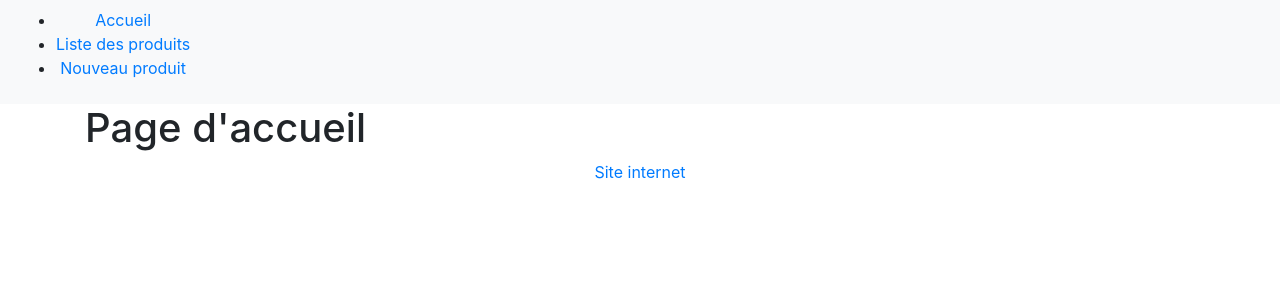
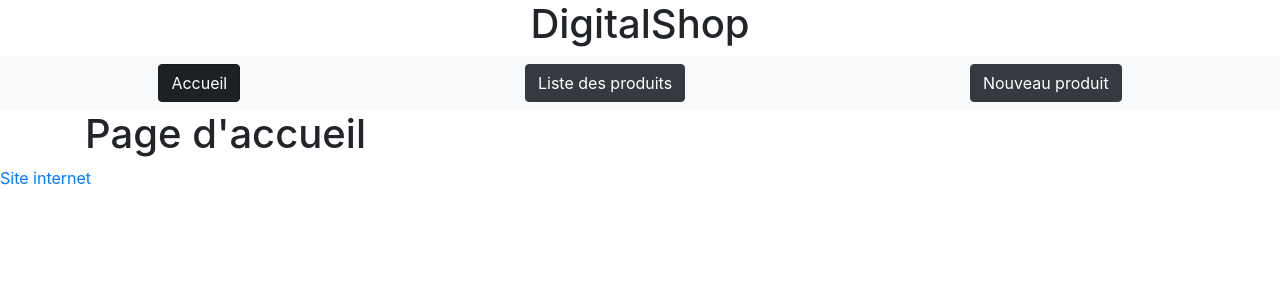
Before and after one commit to SebFox2011/ecommerce-api, a React (Create React App) app in the folder ecommerce-react/: page / in a window 1280 px wide. Shown: the top 300 px of the page. Built offline with nearby package versions, Linux system fonts and the light colour scheme.

Commit message:
Ajout d'un message utilisateur sur l'enregistrement d'un produit de 3s

```diff
--- a/ecommerce-react/src/App.css
+++ b/ecommerce-react/src/App.css
@@ -1,8 +1,3 @@
-.App {
-  display: flex;
-  flex-direction: column;
-  text-align: center;
-}
 .album img {
   height: 225px;
   object-fit: contain;
--- a/ecommerce-react/src/Component/Cart.js
+++ b/ecommerce-react/src/Component/Cart.js
@@ -11,8 +11,8 @@ class Cart extends Component {
         );
 
         return (
-            <div>
-                <h2>Panier</h2>
+            <div className="text-center justify-content-center">
+                <h2 >Panier</h2>
                 {items}
             </div>
         );
--- a/ecommerce-react/src/Component/MainMenu.js
+++ b/ecommerce-react/src/Component/MainMenu.js
@@ -4,19 +4,16 @@ import {NavLink} from "react-router-dom";
 class MainMenu extends Component {
     render() {
         return (
-            <nav className="navbar navbar-expand-lg navbar-light bg-light">
-                <ul>
-                    <li>
-                        <NavLink exact to="/" activeClassName="active">Accueil</NavLink>
-                    </li>
-                    <li>
-                        <NavLink exact to="/products" activeClassName="active">Liste des produits</NavLink>
-                    </li>
-                    <li>
-                        <NavLink exact to="/newProduct" activeClassName="active">Nouveau produit</NavLink>
-                    </li>
-                </ul>
-            </nav>
+            <React.Fragment>
+                <h1 className="text-center">DigitalShop</h1>
+                <nav className="navbar navbar-expand-lg navbar-light bg-light justify-content-around">
+                    <NavLink className="btn btn-dark" exact to="/" activeClassName="active">Accueil</NavLink>
+                    <NavLink className="btn btn-dark" exact to="/products" activeClassName="active">Liste des
+                        produits</NavLink>
+                    <NavLink className="btn btn-dark" exact to="/newProduct" activeClassName="active">Nouveau
+                        produit</NavLink>
+                </nav>
+            </React.Fragment>
         );
     }
 }
--- a/ecommerce-react/src/Component/NewProduct.js
+++ b/ecommerce-react/src/Component/NewProduct.js
@@ -20,12 +20,17 @@ class NewProduct extends Component {
         fetch(process.env.REACT_APP_API + 'categories')
             .then(response => response.json())
             .then(data => this.setState({
-                categories: data["hydra:member"]
+                categories: data["hydra:member"],
+                product: {
+                    ...this.state.product,// reprend le produit déjà présent dans le state avec le spread operator
+                    category: data["hydra:member"][0]['@id']//ajouter ou modifier la clé "category"
+                },
+                success: false
             }));
     }
 
     handleChange(event) {
-        let product = Object.assign({}, this.state.product);
+        let product = Object.assign({}, this.state.product);//Crée une copie de l'objet
         product[event.target.name] = event.target.value;
         this.setState({product: product});
     }
@@ -40,7 +45,11 @@ class NewProduct extends Component {
             body: JSON.stringify(this.state.product)
         })
             .then(response => response.json())
-            .then(data => console.log(data))
+            .then(data => {
+                this.setState({success: true});
+                setTimeout(() => this.setState({success: false}), 3000);
+
+            });
     }
 
     render() {
@@ -49,9 +58,13 @@ class NewProduct extends Component {
             category => <option key={category["@id"]} value={category["@id"]}>{category.label}</option>
         );
 
+        const alert = (this.state.success) ?
+            <p className="alert alert-primary" role="alert">Produit ajouté avec succes !</p> : null
+
         return (
-            <div className="text-left">
+            <div className="text-center">
                 <h1>Ajouter un produit</h1>
+                {alert}
                 <form onSubmit={event => this.handleSubmit(event)}>
                     <p><input type="text" id="name" name="name" value={product.name} placeholder="Nom"
                               onChange={event => this.handleChange(event)}/></p>
```
